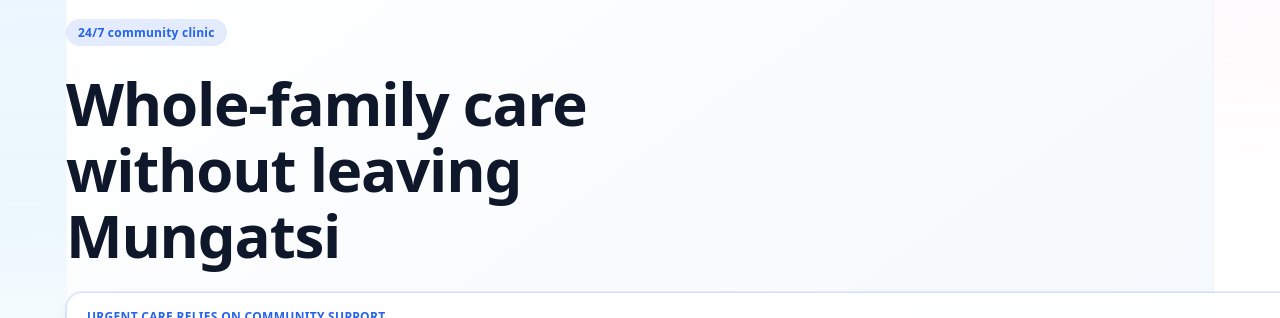
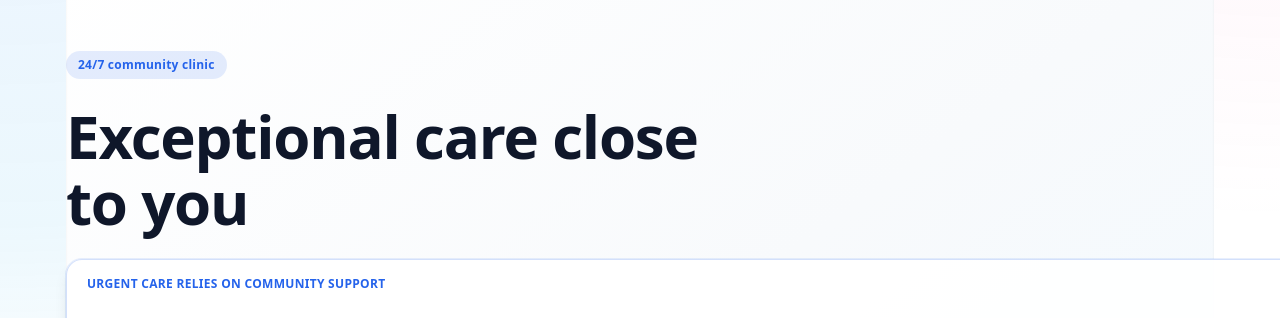
Before and after one commit to mbiti001/mwein-medical, a Next.js app: page / in a window 1280 px wide. Shown: the part 210-528 px from the top of the page. Built offline with nearby package versions, Linux system fonts and the light colour scheme; no server answers; the database is empty.

Commit message:
content: restore homepage tagline

```diff
--- a/app/page.tsx
+++ b/app/page.tsx
@@ -56,7 +56,7 @@ export default function Home() {
           <div className="space-y-6">
             <span className="badge">24/7 community clinic</span>
             <div className="space-y-4">
-              <h1 className="max-w-2xl">Whole-family care without leaving Mungatsi</h1>
+              <h1 className="max-w-2xl">Exceptional care close to you</h1>
               <p className="text-lg text-slate-600 max-w-2xl">
                 Mwein Medical Services keeps emergencies, chronic clinics, maternal journeys, and diagnostics under one roof. Walk in anytime or book ahead—we’ll coordinate everything before you arrive.
               </p>
```
